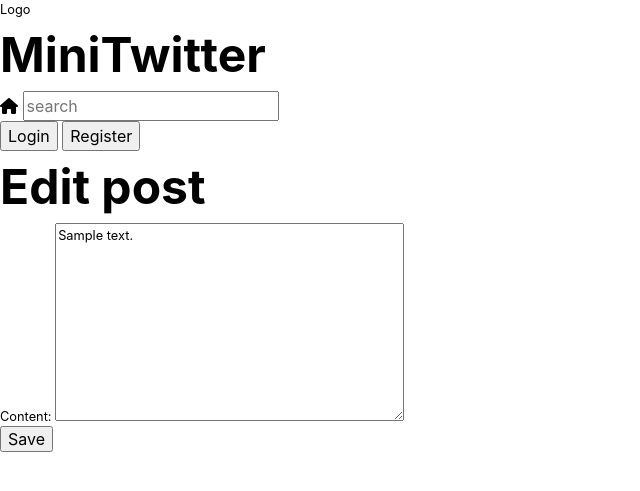
After one commit to alphaClass6143/CI_PP4_mini-twitter, a Django app: page /post/1/edit/ in a window 1280 px wide. The commit adds this page. Shown: the top 491 px of the page, without its empty margins (0-640 px from the left). Run offline with Django 4.2, Linux system fonts and the light colour scheme; tables that the repository leaves empty hold one stand-in row (values such as "Sample post").

Commit message:
Added ability to edit posts

```diff
--- a/home/models.py
+++ b/home/models.py
@@ -57,7 +57,11 @@ class Post(models.Model):
 
     user = models.ForeignKey(User, on_delete=models.CASCADE, related_name="post_user")
 
+
 class PostComment(models.Model):
+    '''
+    Model for the comment on a post
+    '''
     content = models.TextField()
 
     created_at = models.DateTimeField()
--- a/home/urls.py
+++ b/home/urls.py
@@ -15,7 +15,7 @@ urlpatterns = [
     path('login/', views.login_user, name='login'),
     # path('profile/<str:username>/', views.profile, name='profile'),
     path('post/<int:post_id>', views.view_post, name='view_post'),
-    # path('post/<int:post_id>/edit/', views.edit_tweet, name='edit_post'),
+    path('post/<int:post_id>/edit/', views.edit_post, name='edit_post'),
     # path('post/<int:post_id>/delete/', views.delete_tweet, name='delete_post'),
     # path('<str:username>/follow/', views.follow, name='follow'),
     # path('<str:username>/unfollow/', views.unfollow, name='unfollow'),
--- a/home/views.py
+++ b/home/views.py
@@ -55,17 +55,22 @@ def view_post(request, post_id):
     post = get_object_or_404(Post, pk=post_id)
     return render(request, 'post.html', {'post': post})
 
-# def edit_post(request, tweet_id):
-#     tweet = Tweet.objects.get(id=tweet_id)
-#     if request.method == 'POST':
-#         form = TweetForm(request.POST)
-#         if form.is_valid():
-#             tweet.text = form.cleaned_data['text']
-#             tweet.save()
-#             return redirect('home')
-#     else:
-#         form = TweetForm(initial={'text': tweet.text})
-#     return render(request, 'edit_tweet.html', {'form': form})
+def edit_post(request, post_id):
+    '''
+    Edit post route
+    '''
+    post = Post.objects.get(id=post_id)
+
+    if request.method == 'POST':
+        form = PostForm(request.POST)
+        if form.is_valid():
+
+            post.content = form.cleaned_data['content']
+            post.save()
+            return redirect('home')
+    else:
+        form = PostForm(initial={'content': post.content})
+    return render(request, 'edit_post.html', {'form': form})
 
 # def delete_post(request, tweet_id):
 #     tweet = Tweet.objects.get(id=tweet_id)
--- /dev/null
+++ b/templates/edit_post.html
@@ -0,0 +1,10 @@
+{% extends "base.html" %}
+
+{% block content %}
+    <h1>Edit post</h1>
+    <form method="post">
+        {% csrf_token %}
+        {{ form.as_p }}
+        <input type="submit" value="Save">
+    </form>
+{% endblock %}
--- a/templates/post.html
+++ b/templates/post.html
@@ -4,6 +4,11 @@
 <div class="post">
     {{ post.username }}
     {{ post.content }}
+
+    {% if user == post.user %}
+        <a href="{% url 'edit_post' post.id %}">Edit</a>
+        <a href="">Delete</a>
+    {% endif %}
 </div>
 
 {%endblock%}
```
Also changed, not shown: home/forms.py (line endings or trailing spaces).
